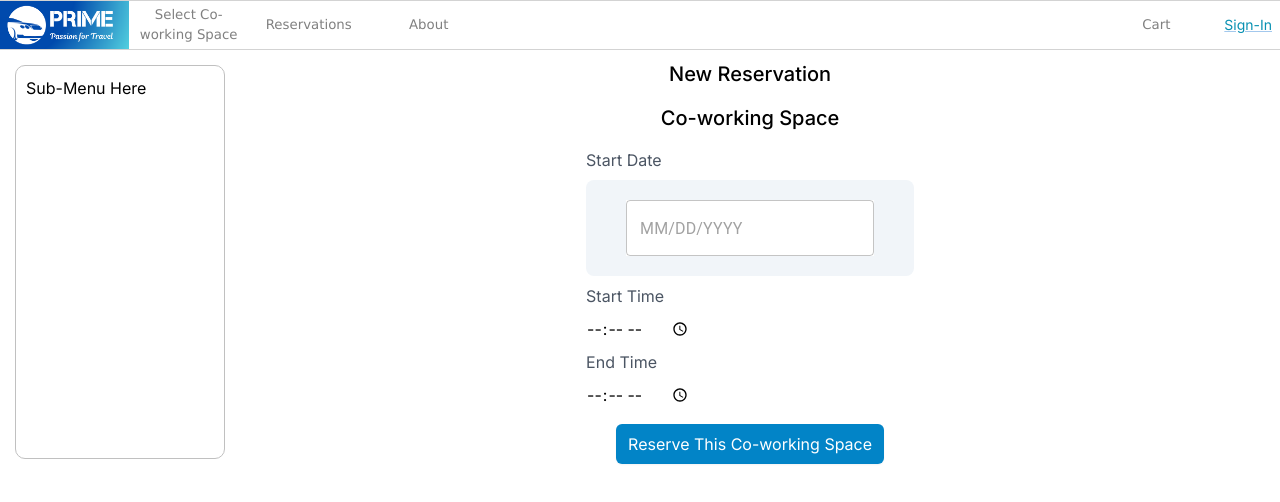
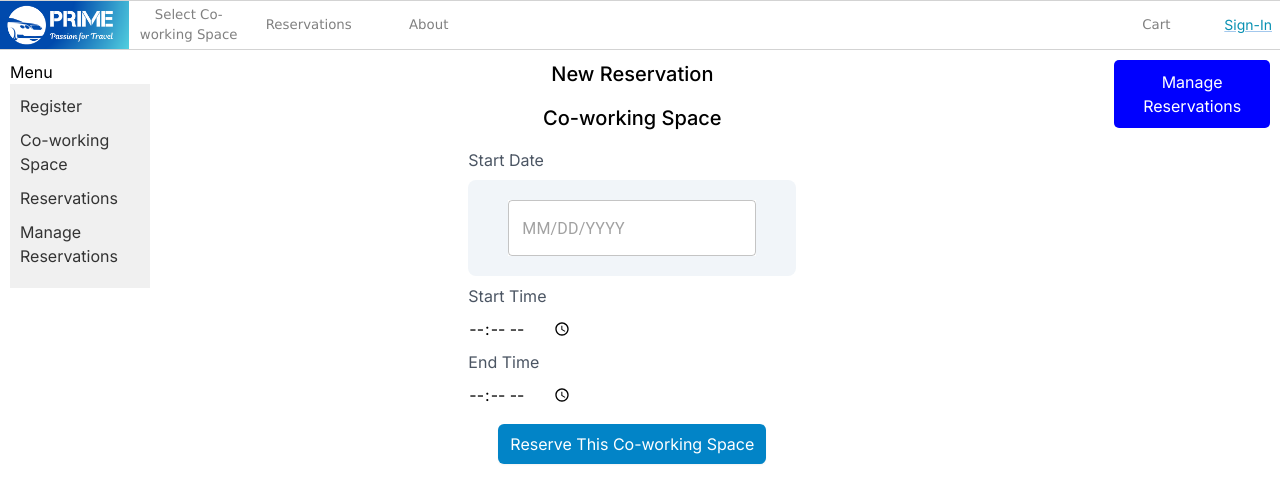
Before and after one commit to 2110503-2564/fe-project-2024-2-raven, a Next.js app: page /reservations in a window 1280 px wide. Shown: the top 502 px of the page. Built offline with nearby package versions, Linux system fonts and the light colour scheme; no server answers.

Commit message:
change name of ReservationMenu to Menu

```diff
--- /dev/null
+++ b/src/app/register/page.tsx
@@ -0,0 +1,15 @@
+// src/app/register/page.tsx
+'use client'; // Important: Use client-side rendering for interactivity
+
+import RegisterForm from '../../components/RegisterForm'; // Adjust the path as needed
+
+export default function RegisterPage() {
+  const apiUrl = process.env.NEXT_PUBLIC_API_URL || 'http://localhost:5000'; // Get API URL from env
+
+  return (
+    <div>
+      <h1>Register</h1>
+      <RegisterForm apiUrl={apiUrl} />
+    </div>
+  );
+}
--- a/src/app/reservations/layout.tsx
+++ b/src/app/reservations/layout.tsx
@@ -1,11 +1,29 @@
-import styles from './reservations.module.css'
-import ReservationMenu from "@/components/ReservationMenu"
+import styles from './reservations.module.css';
+import Menu from "@/components/Menu";
+import React from 'react';
 
-export default function ReservationLayout({children}:{children:React.ReactNode}){
-    return (
-        <div className={styles.sectionlayout}>
-            <ReservationMenu/>
-            {children}
-        </div>
-    )
+interface ReservationLayoutProps {
+  children: React.ReactNode;
 }
+
+export default function ReservationLayout({ children }: ReservationLayoutProps) {
+  return (
+    <div className={styles.sectionlayout}>
+      <Menu />
+      {children}
+      <a href="/reservations/manage">
+        <button
+          style={{
+            backgroundColor: 'blue',
+            color: 'white',
+            padding: '10px 20px',
+            border: 'none',
+            borderRadius: '5px',
+          }}
+        >
+          Manage Reservations
+        </button>
+      </a>
+    </div>
+  );
+}
--- a/src/app/reservations/manage/@dashboard/page.tsx
+++ b/src/app/reservations/manage/@dashboard/page.tsx
@@ -7,6 +7,8 @@ import React from 'react';
 
 export default async function DashboardPage() {
     const session = await getServerSession(authOptions);
+console.log(session?.user.telephone_number,"abcde");
+
     if (!session || !session.user) return null;
 
     const addReservation = async (reservationForm: FormData) => {
@@ -77,6 +79,10 @@ export default async function DashboardPage() {
                         <input type="number" required id="numOfHours" name="numOfHours" className="bg-white border-2 border-gray-200 rounded w-full p-2 text-gray-700 focus:outline-none focus:border-blue-400" />
                     </div>
                     <div className="flex items-center w-1/2 my-2">
+                        <label className="w-auto block text-gray-700 pr-4" htmlFor="pickupDate">Date</label>
+                        <input type="date" required id="pickupDate" name="pickupDate" className="bg-white border-2 border-gray-200 rounded w-full p-2 text-gray-700 focus:outline-none focus:border-blue-400" />
+                    </div>
+                    <div className="flex items-center w-1/2 my-2">
                         <label className="w-auto block text-gray-700 pr-4" htmlFor="startTime">Start Time</label>
                         <input type="text" required id="startTime" name="startTime" className="bg-white border-2 border-gray-200 rounded w-full p-2 text-gray-700 focus:outline-none focus:border-blue-400" />
                     </div>
@@ -84,10 +90,7 @@ export default async function DashboardPage() {
                         <label className="w-auto block text-gray-700 pr-4" htmlFor="endTime">End Time</label>
                         <input type="text" required id="endTime" name="endTime" className="bg-white border-2 border-gray-200 rounded w-full p-2 text-gray-700 focus:outline-none focus:border-blue-400" />
                     </div>
-                    <div className="flex items-center w-1/2 my-2">
-                        <label className="w-auto block text-gray-700 pr-4" htmlFor="pickupDate">Pickup Date</label>
-                        <input type="date" required id="pickupDate" name="pickupDate" className="bg-white border-2 border-gray-200 rounded w-full p-2 text-gray-700 focus:outline-none focus:border-blue-400" />
-                    </div>
+
                     <button type="submit" className="bg-blue-500 hover:bg-blue-700 text-white p-2 rounded">Add Reservation</button>
                 </form>
             ) : null}
--- /dev/null
+++ b/src/components/Menu.tsx
@@ -0,0 +1,28 @@
+import styles from './menu.module.css';
+import Link from 'next/link';
+
+export default function ReservationMenu() {
+  return (
+    <div>
+      <div>Menu</div>
+      <div className={styles.submenu}>
+        <nav>
+          <ul>
+            <li>
+              <Link href="/register">Register</Link>
+            </li>
+            <li>
+              <Link href="/co-workingspace">Co-working Space</Link>
+            </li>
+            <li>
+              <Link href="/reservations">Reservations</Link>
+            </li>
+            <li>
+              <Link href="/reservations/manage">Manage Reservations</Link>
+            </li>
+          </ul>
+        </nav>
+      </div>
+    </div>
+  );
+}
--- /dev/null
+++ b/src/components/RegisterForm.js
@@ -0,0 +1,96 @@
+// components/RegisterForm.js
+import { useState } from 'react';
+
+export default function RegisterForm({ apiUrl }) {
+  const [formData, setFormData] = useState({
+    name: '',
+    email: '',
+    password: '',
+    telephone_number: '',
+    role: 'user', // Default role
+  });
+  const [errorMessage, setErrorMessage] = useState('');
+  const [successMessage, setSuccessMessage] = useState('');
+
+  const handleChange = (e) => {
+    setFormData({ ...formData, [e.target.name]: e.target.value });
+  };
+
+  const handleSubmit = async (e) => {
+    e.preventDefault();
+    setErrorMessage('');
+    setSuccessMessage('');
+
+    try {
+      const response = await fetch(`${apiUrl}/api/v1/auth/register`, {
+        method: 'POST',
+        headers: {
+          'Content-Type': 'application/json',
+        },
+        body: JSON.stringify(formData),
+      });
+
+      if (response.ok) {
+        const data = await response.json();
+        console.log('Registration successful:', data);
+        setSuccessMessage('Registration successful!');
+        // Handle successful registration (e.g., redirect, show success message)
+      } else {
+        const errorData = await response.json();
+        console.error('Registration failed:', errorData);
+        setErrorMessage(errorData.error || 'Registration failed.');
+        // Handle registration error (e.g., show error message)
+      }
+    } catch (error) {
+      console.error('Network error:', error);
+      setErrorMessage('Network error. Please try again.');
+      // Handle network error
+    }
+  };
+
+  return (
+    <form onSubmit={handleSubmit}>
+      {errorMessage && <p style={{ color: 'red' }}>{errorMessage}</p>}
+      {successMessage && <p style={{ color: 'green' }}>{successMessage}</p>}
+      <input
+        type="text"
+        name="name"
+        placeholder="Name"
+        value={formData.name}
+        onChange={handleChange}
+        required
+      />
+      <input
+        type="email"
+        name="email"
+        placeholder="Email"
+        value={formData.email}
+        onChange={handleChange}
+        required
+      />
+      <input
+        type="password"
+        name="password"
+        placeholder="Password"
+        value={formData.password}
+        onChange={handleChange}
+        required
+      />
+      <input
+        type="text"
+        name="telephone_number"
+        placeholder="Telephone Number"
+        value={formData.telephone_number}
+        onChange={handleChange}
+        required
+      />
+      <select name="role" value={formData.role} onChange={handleChange}>
+        <option value="user">User</option>
+        <option value="admin">Admin</option>
+        <option value="moderator">Moderator</option>
+        {/* Add more roles as needed */}
+      </select>
+      <button type="submit">Register</button>
+    </form>
+  );
+}
--- a/src/components/ReservationMenu.tsx
+++ /dev/null
@@ -1,9 +0,0 @@
-import styles from './reservationmenu.module.css'
-
-export default function ReservationMenu() {
-    return(
-        <div className={styles.submenu}>
-            Sub-Menu Here
-        </div>
-    );
-}
--- /dev/null
+++ b/src/components/menu.module.css
@@ -0,0 +1,27 @@
+/* reservationmenu.module.css */
+
+.submenu {
+    /* Add your submenu styles here */
+    background-color: #f0f0f0;
+    padding: 10px;
+  }
+
+  .submenu nav ul {
+    list-style: none;
+    padding: 0;
+    margin: 0;
+    /* Remove display: flex to stack vertically */
+  }
+
+  .submenu nav ul li {
+    margin-bottom: 10px; /* Add space between items vertically */
+  }
+
+  .submenu nav ul li a {
+    text-decoration: none;
+    color: #333;
+  }
+
+  .submenu nav ul li a:hover {
+    color: blue; /* Change color on hover */
+  }
--- a/src/components/reservationmenu.module.css
+++ /dev/null
@@ -1,8 +0,0 @@
-div.submenu {
-    width: 250px;
-    background-color: white;
-    border-radius: 10px;
-    border: 1px solid silver;
-    padding: 10px;
-    margin: 5px;
-}
```
